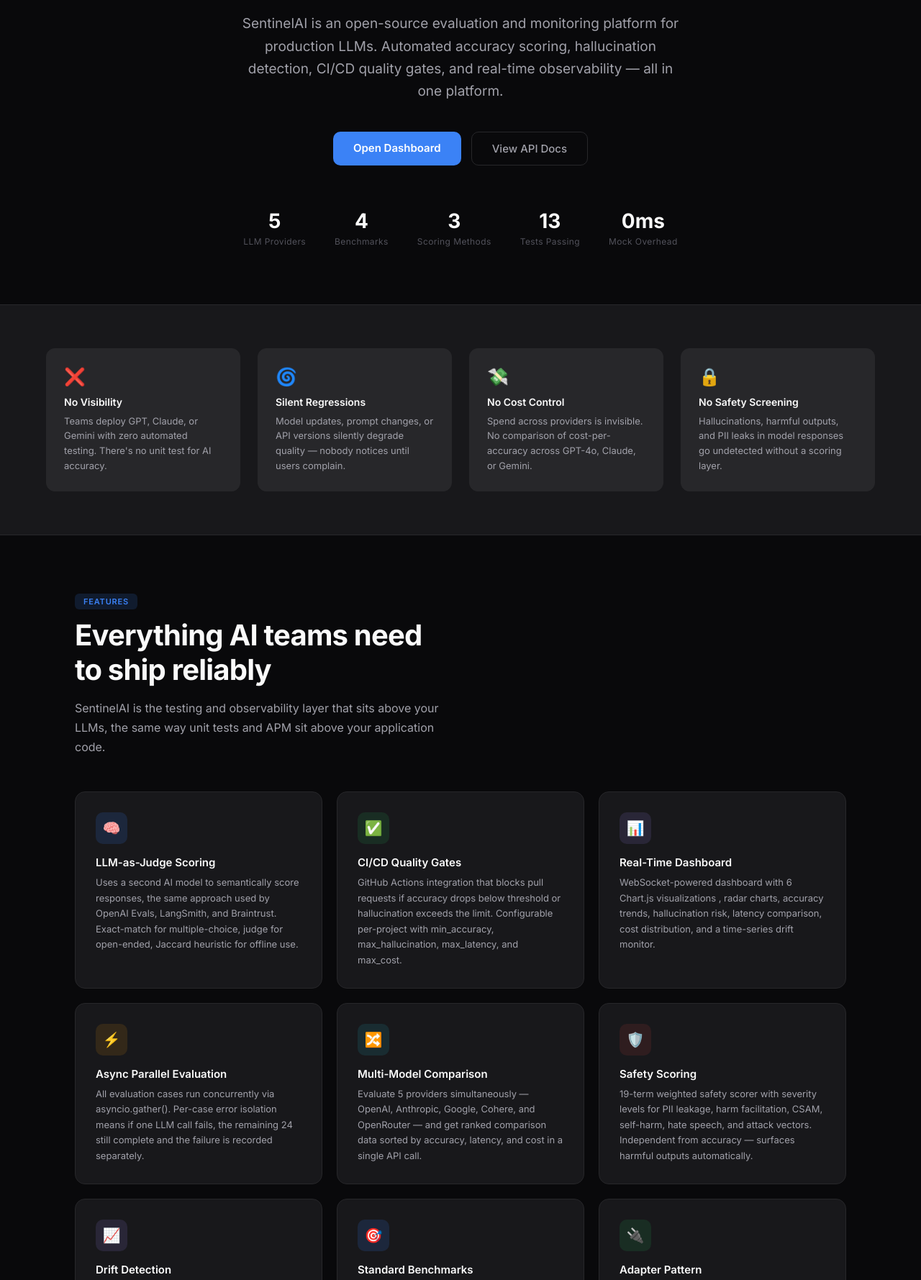
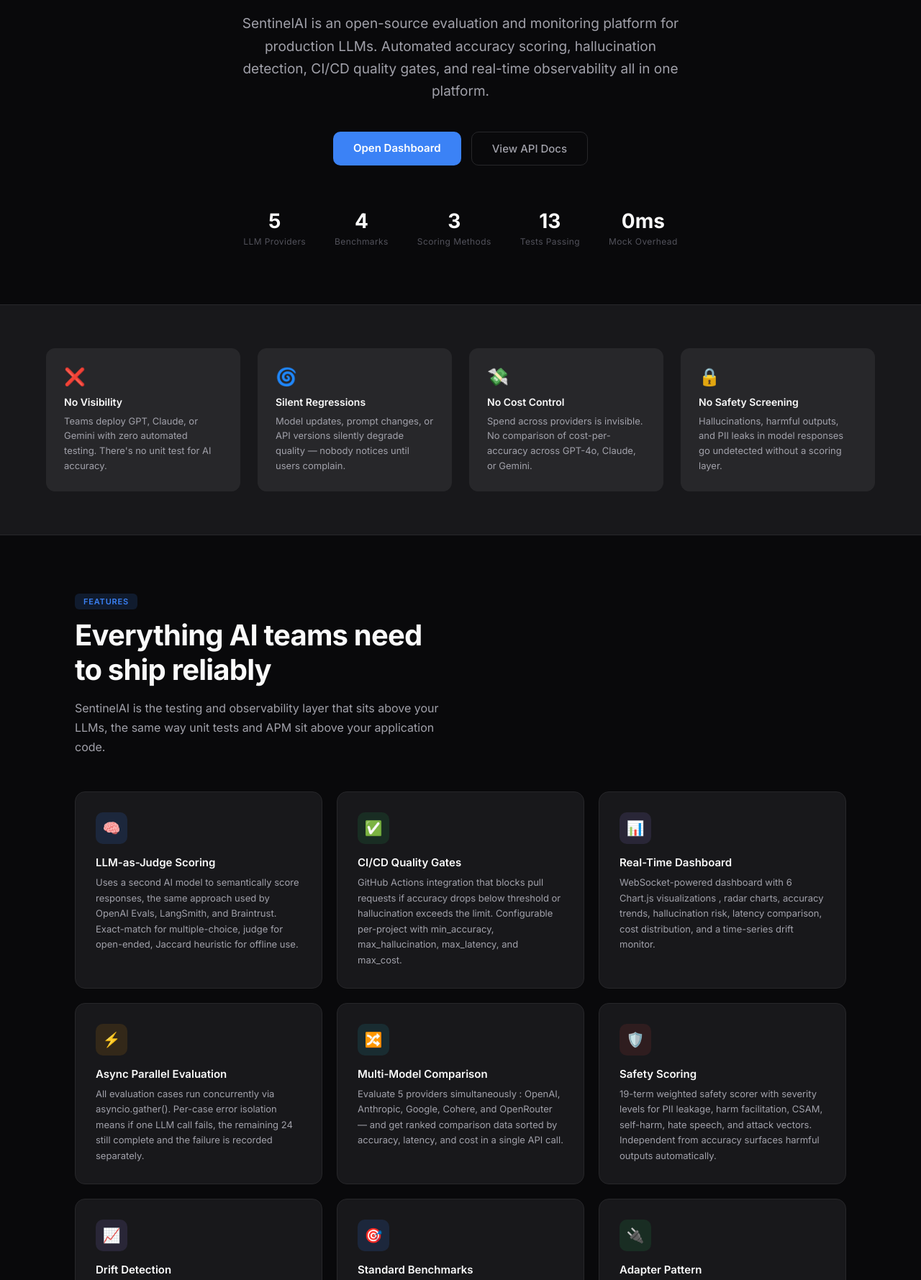
Before and after one commit to sakshiasati17/LLm-Evaluation-Analytics, a plain HTML site: page app/static/index.html in a window 1280 px wide. Shown: the part 408-2187 px from the top of the page at 72% size. Drawn offline with Linux system fonts and the light colour scheme.

Commit message:
docs: minor text refinements in landing page

```diff
--- a/app/static/index.html
+++ b/app/static/index.html
@@ -703,7 +703,7 @@
     <p class="hero-sub">
       SentinelAI is an open-source evaluation and monitoring platform for production LLMs.
       Automated accuracy scoring, hallucination detection, CI/CD quality gates, and real-time
-      observability — all in one platform.
+      observability all in one platform.
     </p>
     <div class="hero-actions">
       <a class="btn-primary" href="/dashboard">Open Dashboard</a>
@@ -800,21 +800,21 @@
       <div class="feat-card">
         <div class="feat-icon" style="background:rgba(34,211,238,0.1)">🔀</div>
         <div class="feat-title">Multi-Model Comparison</div>
-        <div class="feat-text">Evaluate 5 providers simultaneously — OpenAI, Anthropic, Google, Cohere, and OpenRouter —
+        <div class="feat-text">Evaluate 5 providers simultaneously : OpenAI, Anthropic, Google, Cohere, and OpenRouter —
           and get ranked comparison data sorted by accuracy, latency, and cost in a single API call.</div>
       </div>
       <div class="feat-card">
         <div class="feat-icon" style="background:rgba(239,68,68,0.1)">🛡️</div>
         <div class="feat-title">Safety Scoring</div>
         <div class="feat-text">19-term weighted safety scorer with severity levels for PII leakage, harm facilitation,
-          CSAM, self-harm, hate speech, and attack vectors. Independent from accuracy — surfaces harmful outputs
+          CSAM, self-harm, hate speech, and attack vectors. Independent from accuracy surfaces harmful outputs
           automatically.</div>
       </div>
       <div class="feat-card">
         <div class="feat-icon" style="background:rgba(167,139,250,0.12)">📈</div>
         <div class="feat-title">Drift Detection</div>
         <div class="feat-text">Historical analytics aggregated by model, prompt version, and dataset version.
-          Time-series accuracy trend shows whether AI quality is improving or degrading across deployments over time.
+          Time series accuracy trend shows whether AI quality is improving or degrading across deployments over time.
         </div>
       </div>
       <div class="feat-card">
```
